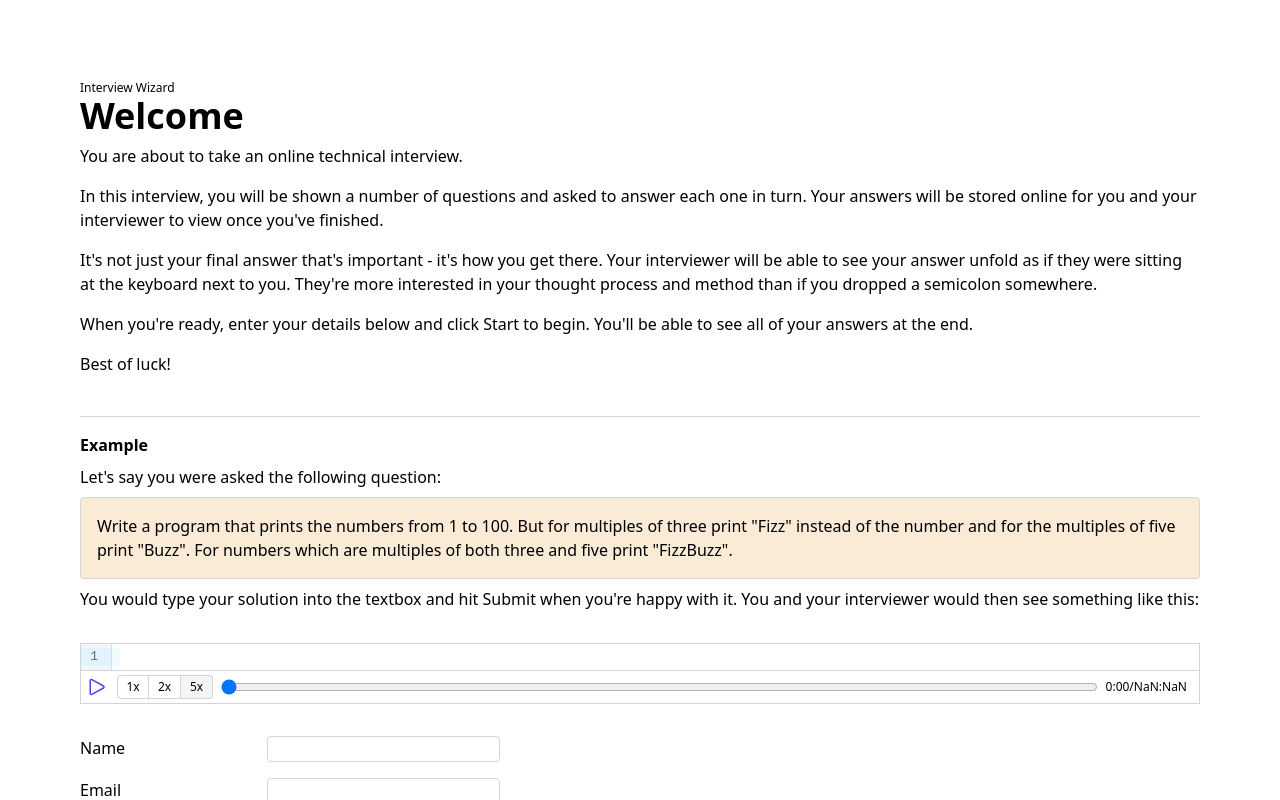
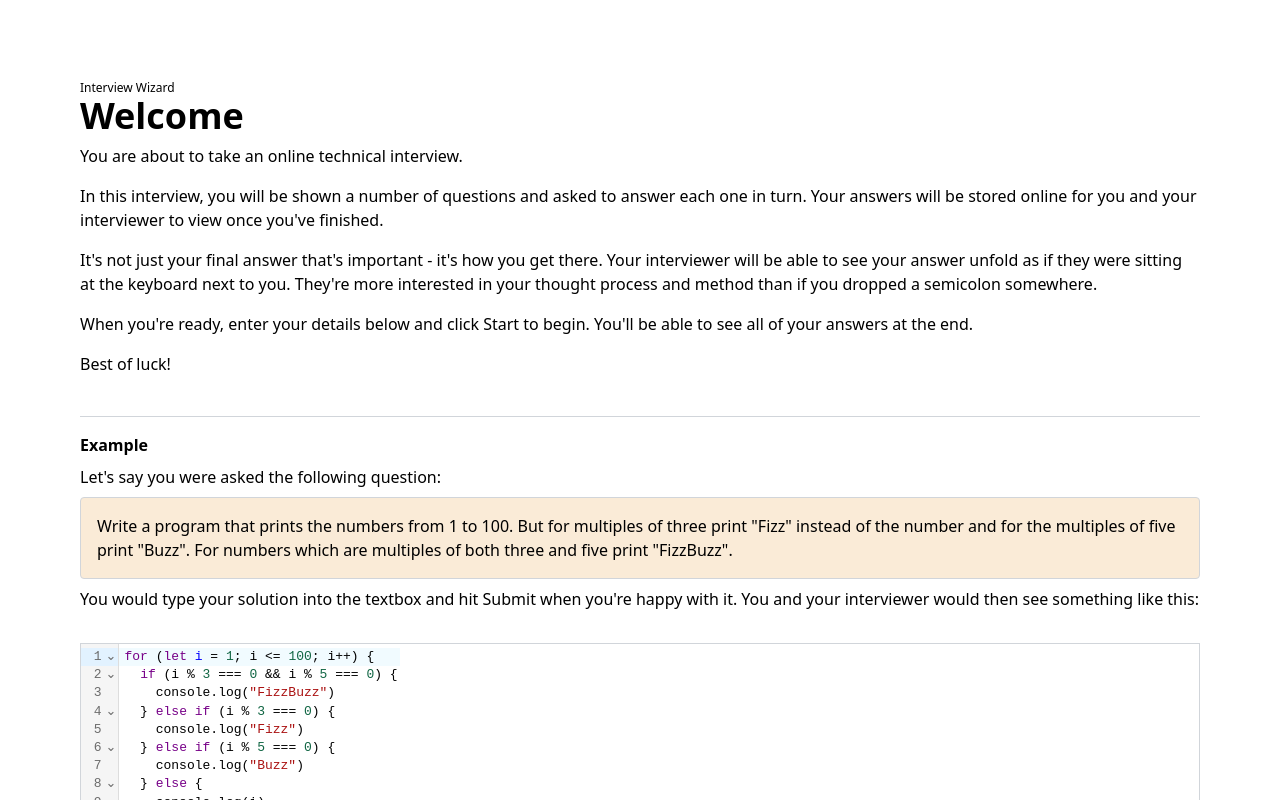
Before and after one commit to pyaeh-phyoe/interview-wizard, a Next.js app: page /apply/1 in a window 1280 px wide. Shown: the top 800 px of the page. Built offline with nearby package versions, Linux system fonts and the light colour scheme; no server answers; the database is empty.

Commit message:
update Player component in apply page

```diff
--- a/pages/apply/[id].js
+++ b/pages/apply/[id].js
@@ -4,6 +4,7 @@ import { doc, getDoc } from "firebase/firestore"
 import { useRouter } from "next/router"
 import { useState } from "react"
 import Player from "@/components/player"
+import { answer, history, totalTime } from "@/data"
 
 export default function Apply({ dashboardData }) {
     const router = useRouter()
@@ -55,7 +56,7 @@ export default function Apply({ dashboardData }) {
                     <p className="py-2">You would type your solution into the textbox and hit Submit when you&apos;re happy with it. You and your interviewer would then see something like this:</p>
 
                 </div>
-                <Player lang={"JavaScript"}></Player>
+                <Player lang={"JavaScript"} answer={answer} history={history} totalTime={totalTime}></Player>
                 <form onSubmit={e => addApplicant(e)} className="py-4">
                     <div className="py-2 flex">
                         <label className="w-2/12" htmlFor="name">Name</label>
```
